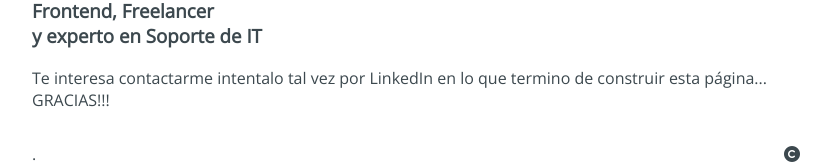
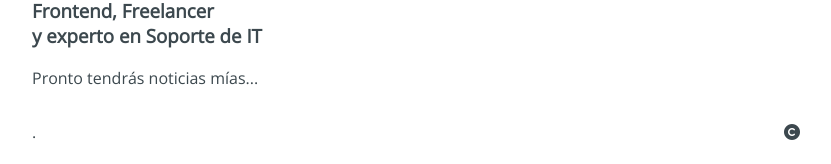
Before and after one commit to carlosdummy14/landing-page, a React app: page / in a window 1280 px wide. Shown: the part 123-287 px from the top of the page, without its empty margins (224-1055 px from the left). Built offline with nearby package versions, Linux system fonts and the light colour scheme.

Commit message:
Change about text

```diff
--- a/src/components/About/About.jsx
+++ b/src/components/About/About.jsx
@@ -12,10 +12,7 @@ const About = () => {
         Frontend, Freelancer
         <br />y experto en Soporte de IT
       </h3>
-      <p>
-        Te interesa contactarme intentalo tal vez por LinkedIn en lo que termino
-        de construir esta página... GRACIAS!!!
-      </p>
+      <p>Pronto tendrás noticias mías...</p>
     </div>
   );
 };
```
